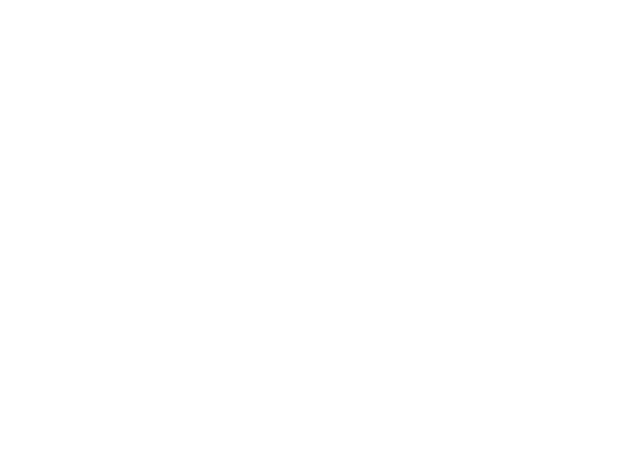
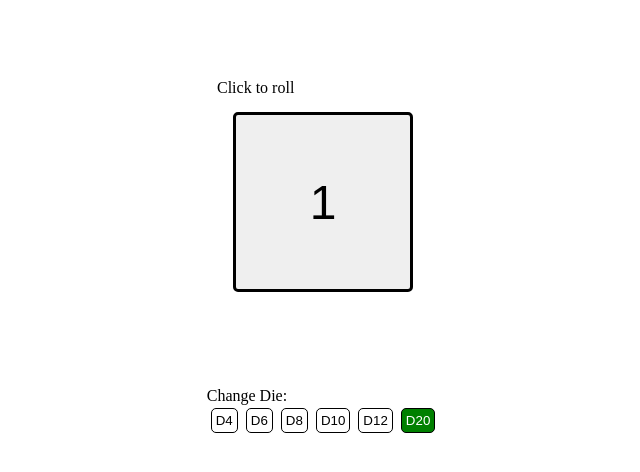
Before and after one commit to ebishiru/dnd-journal, a React (Create React App) app in the folder client/: page /diceroller in a window 1280 px wide. Before the commit this address had no page. Shown: the top 472 px of the page, without its empty margins (317-957 px from the left). Built offline with nearby package versions, Linux system fonts and the light colour scheme.

Commit message:
Added dice roller prelim

```diff
--- a/client/src/App.js
+++ b/client/src/App.js
@@ -1,5 +1,6 @@
 import { BrowserRouter as Router, Routes, Route, Navigate } from "react-router-dom"
 import Home from "./pages/Home";
+import DiceRoller from "./pages/DiceRoller";
 
 const App = () => {
 
@@ -7,6 +8,7 @@
         <Router>
             <Routes>
                 <Route path="/" element={<Home />} />
+                <Route path="/diceroller" element={<DiceRoller />} />
             </Routes>
         </Router>
     )
--- /dev/null
+++ b/client/src/pages/DiceRoller/index.js
@@ -0,0 +1,72 @@
+import { use, useState } from "react";
+
+import styled from "styled-components";
+
+const DiceRoller = () => {
+    const [ dieResult, setDieResult ] = useState(1);
+    const [ dieMaxValue, setDieMaxValue ] = useState(20);
+    const [ selectedDie, setSelectedDie ] = useState(20);
+
+    const rollDie = () => {
+        setDieResult(Math.ceil(Math.random() * dieMaxValue));
+    }
+
+    const changeDie = (chosenDie) => {
+        setDieMaxValue(chosenDie);
+        setSelectedDie(chosenDie);
+    }
+
+    return (
+        <PageLayout>
+            <RollingContainer>
+                <h2>Click to roll</h2>
+                <RollButton onClick={rollDie}>{dieResult}</RollButton>
+            </RollingContainer>
+            <DiceContainer>
+                <h3>Change Die:</h3>
+                {[4, 6, 8, 10, 12, 20].map((die) => (
+                    <DieButton key={die} selected={selectedDie === die} onClick={() => {changeDie(die)}}>D{die}</DieButton>
+                ))}
+            </DiceContainer>
+        </PageLayout>
+
+    )
+}
+
+export default DiceRoller;
+
+const PageLayout = styled.section`
+    display: flex;
+    flex-direction: column;
+    justify-content: center;
+    align-items: center;
+`
+
+const RollingContainer = styled.div`
+    margin: 5rem 0;
+`
+
+const DiceContainer = styled.div`
+`
+
+const RollButton = styled.button`
+    font-size: 3rem;
+    width: 180px;
+    height: 180px;
+    padding: 3.5rem;
+    margin: 1rem;
+    border-radius: 5px;
+    border: 3px solid black;
+    cursor: pointer;
+`
+
+const DieButton = styled.button`
+    padding: 0.25rem;
+    margin: 0.25rem;
+    border-radius: 5px;
+    border: 1px solid black;
+    background: ${(props) => (props.selected ? "green" : "white")};
+    color: ${(props) => (props.selected ? "white" : "black")};
+    cursor: pointer;
+    transition: 0.2s;
+`
--- a/client/src/pages/Home/index.js
+++ b/client/src/pages/Home/index.js
@@ -1,9 +1,14 @@
-
+import { Link } from "react-router-dom";
 
 const Home = () => {
     return (
         <>
-            <p>This is a pen.</p>
+            <p>DND Journal</p>
+            <p>Characters</p>
+            <p>Campaigns</p>
+            <p>Login</p>
+            <p>Signup</p>
+            <p><Link to={"/diceroller"}>Dice Roller</Link></p>
         </>
     )
 }
```
